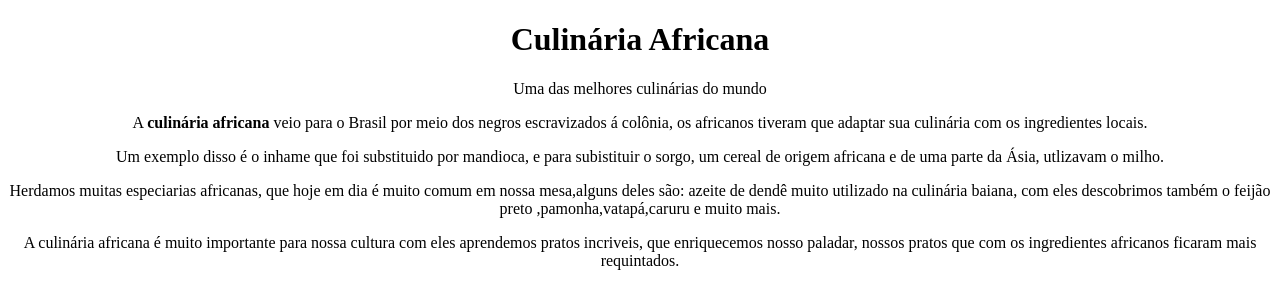
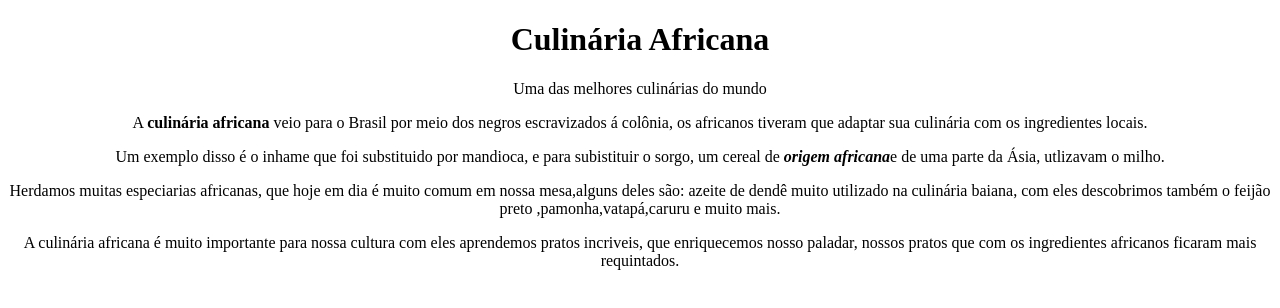
Before and after one commit to mariabueno12/barbearia-alura, a plain HTML site: page index.html in a window 1280 px wide. Drawn offline with Linux system fonts and the light colour scheme.

Commit message:
negrito 2

```diff
--- a/index.html
+++ b/index.html
@@ -9,7 +9,7 @@
 <h1>Culinária Africana</h1>
 <p>Uma das melhores culinárias do mundo</p>
 <p>A <strong> culinária africana</strong> veio para o Brasil por meio dos negros escravizados á colônia, os africanos tiveram que adaptar sua culinária com os ingredientes locais.</p>
-<p>Um exemplo disso é o inhame que foi substituido por mandioca, e para subistituir o sorgo, um cereal de origem africana e de uma parte da Ásia, utlizavam o milho.</p>
+<p>Um exemplo disso é o inhame que foi substituido por mandioca, e para subistituir o sorgo, um cereal de <em><strong>origem africana</strong></em>e de uma parte da Ásia, utlizavam o milho.</p>
 <p>Herdamos muitas especiarias africanas, que hoje em dia é muito comum em nossa mesa,alguns deles são: azeite de dendê muito utilizado na culinária baiana, com eles descobrimos também o feijão preto ,pamonha,vatapá,caruru e muito mais.</p>
 <p>A culinária africana é muito importante para nossa cultura com eles aprendemos pratos incriveis, que enriquecemos nosso paladar, nossos pratos que com os ingredientes africanos ficaram mais requintados.</p>
 </body>
```
